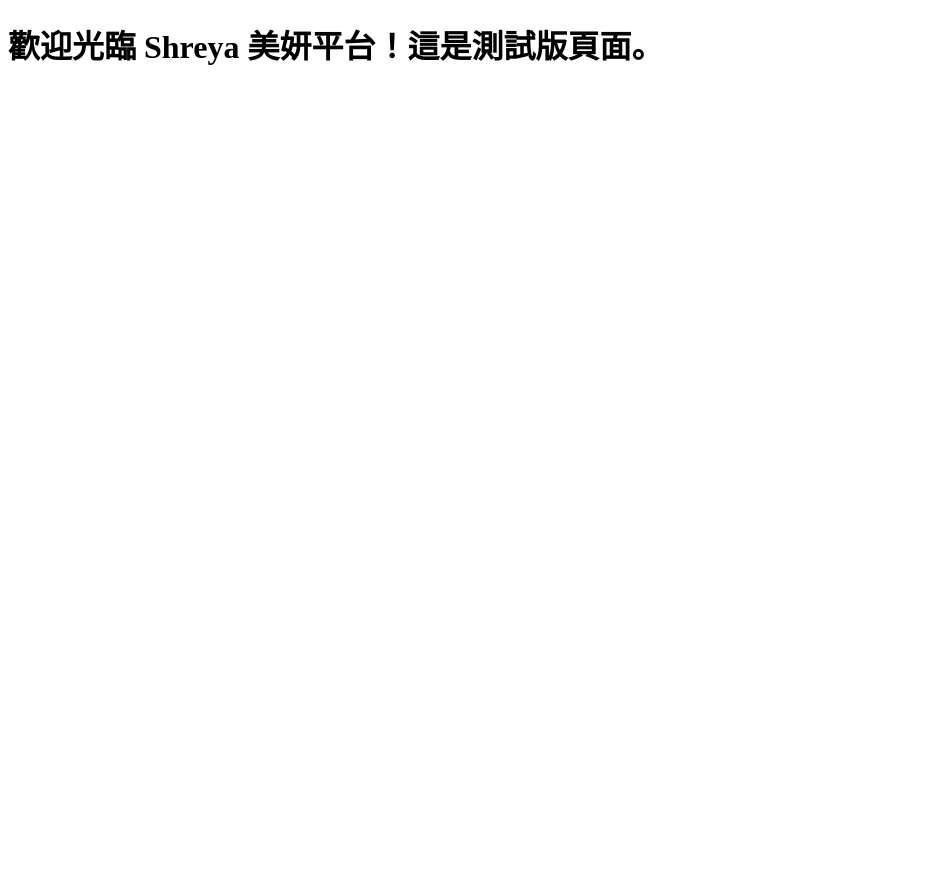
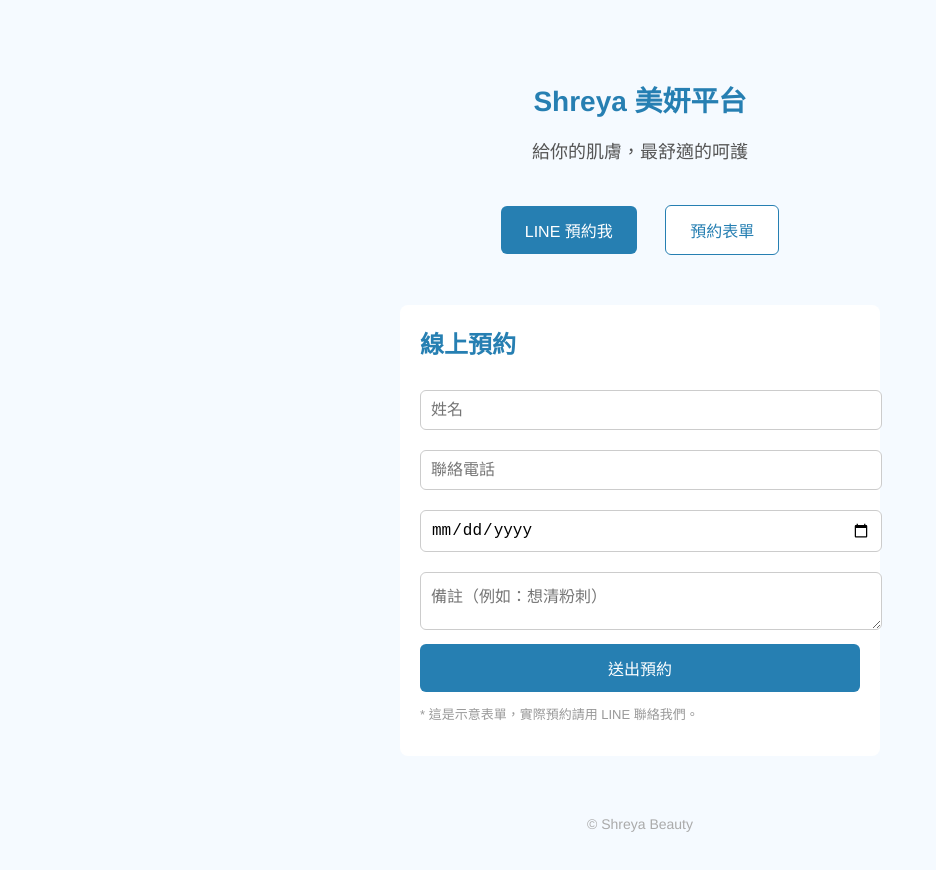
Before and after one commit to Shrey14908/liff-richmenu-demo, a website: page public/index.html in a window 1280 px wide. Shown: the whole page, without its empty margins (0-936 px from the left). Before the commit the page ends 800 px from the top, so only its background shows below. Drawn offline with Linux system fonts and the light colour scheme; files that its build step writes are made by us from their sources.

Commit message:
Add files via upload

```diff
--- a/public/index.html
+++ b/public/index.html
@@ -1,10 +1,37 @@
 <!DOCTYPE html>
-<html>
+<html lang="zh-Hant">
 <head>
-  <meta charset="UTF-8" />
-  <title>Shreya LIFF 測試</title>
+  <meta charset="UTF-8">
+  <meta name="viewport" content="width=device-width, initial-scale=1.0">
+  <title>Shreya 美妍平台</title>
+  <link rel="stylesheet" href="style.css">
 </head>
 <body>
-  <h1>歡迎光臨 Shreya 美妍平台！這是測試版頁面。</h1>
+  <div class="container">
+    <h1 class="brand">Shreya 美妍平台</h1>
+    <p class="tagline">給你的肌膚，最舒適的呵護</p>
+    <div class="buttons">
+      <a href="https://line.me/R/ti/p/@610hprfc" class="btn">LINE 預約我</a>
+      <a href="#booking" class="btn secondary">預約表單</a>
+    </div>
+
+    <form id="booking" class="booking-form" onsubmit="submitBooking(event)">
+      <h2>線上預約</h2>
+      <input type="text" placeholder="姓名" required>
+      <input type="tel" placeholder="聯絡電話" required>
+      <input type="date" required>
+      <textarea placeholder="備註（例如：想清粉刺）"></textarea>
+      <button type="submit">送出預約</button>
+      <p class="notice">* 這是示意表單，實際預約請用 LINE 聯絡我們。</p>
+    </form>
+
+    <footer>© Shreya Beauty</footer>
+  </div>
+  <script>
+    function submitBooking(e) {
+      e.preventDefault();
+      alert("已收到您的預約！我們會盡快與您聯繫～");
+    }
+  </script>
 </body>
 </html>
```
